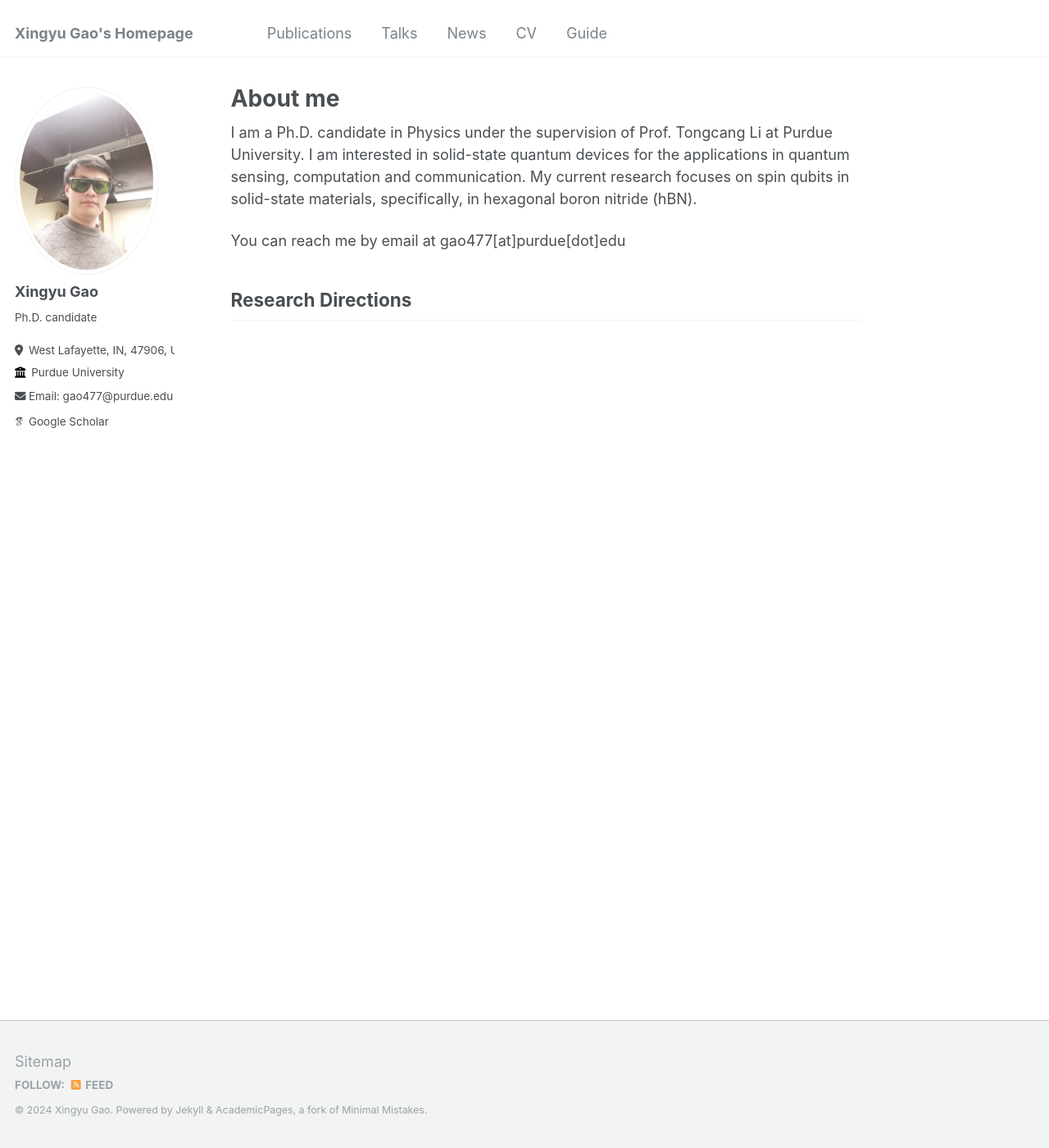
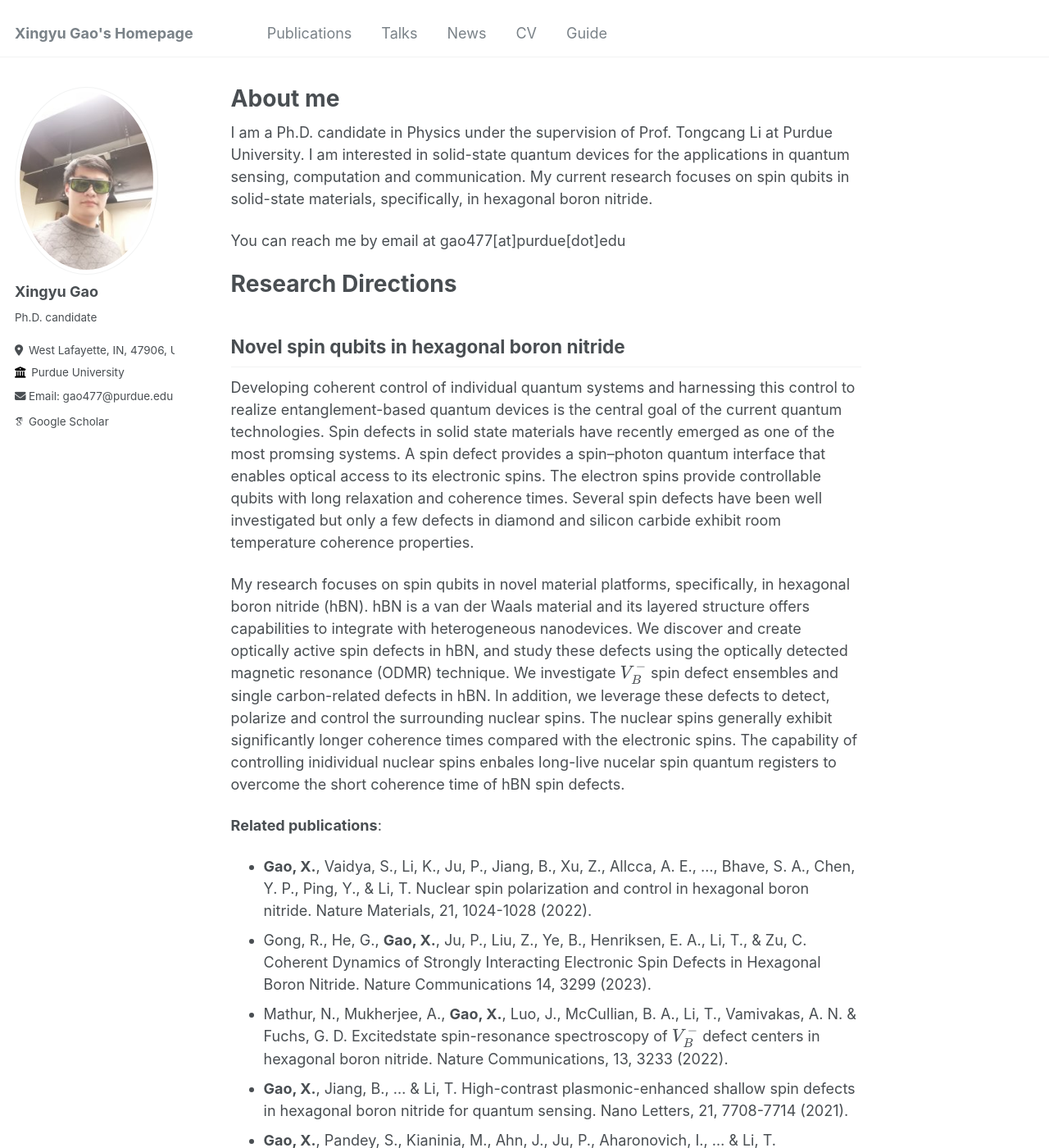
Before and after one commit to XingyuGao1996/XingyuGao1996.github.io, a Jekyll site: the page built from _pages/about.md, in a window 1280 px wide and 1400 px high. Shown: the whole window at 82% size. Built offline with Jekyll 4.4.1, drawn with Linux system fonts in a browser that asks for light colours; some web fonts are replaced; some of the changed text lies outside the part shown.

Commit message:
Xingyu Gao

```diff
--- a/_pages/about.md
+++ b/_pages/about.md
@@ -9,10 +9,48 @@ redirect_from:
 
 
 
-I am a Ph.D. candidate in Physics  under the supervision of Prof. Tongcang Li at Purdue University. I am interested in solid-state quantum devices for the applications in quantum sensing, computation and communication. My current research focuses on spin qubits in solid-state materials, specifically, in hexagonal boron nitride (hBN).
+I am a Ph.D. candidate in Physics  under the supervision of Prof. Tongcang Li at Purdue University. I am interested in solid-state quantum devices for the applications in quantum sensing, computation and communication. My current research focuses on spin qubits in solid-state materials, specifically, in hexagonal boron nitride.
 
 You can reach me by email at gao477[at]purdue[dot]edu
 
 
 
-## Research Directions
+# Research Directions
+
+## Novel spin qubits in hexagonal boron nitride
+Developing coherent control of individual quantum systems and harnessing this control to realize entanglement-based quantum devices is the central goal of the current quantum technologies.  Spin defects in solid state materials have recently emerged as one of the most promsing systems. A spin defect provides a spin–photon quantum interface that enables optical access to its electronic spins. The electron spins provide controllable qubits with long relaxation and coherence times.  Several spin defects have been well investigated but only a few defects in diamond and silicon carbide exhibit room temperature coherence properties.
+
+My research focuses on spin qubits in novel material platforms, specifically, in hexagonal boron nitride (hBN). hBN is a van der Waals material and its layered structure offers capabilities to integrate with heterogeneous nanodevices. We discover and create optically active spin defects in hBN, and study these defects using the optically detected magnetic resonance (ODMR) technique. We investigate $$V_B^-$$ spin defect ensembles and single carbon-related defects in hBN. In addition, we leverage these defects to detect, polarize and control the surrounding nuclear spins. The nuclear spins generally exhibit significantly longer coherence times compared with the electronic spins.  The capability of controlling inidividual nuclear spins enbales long-live nucelar spin quantum registers to overcome the short coherence time of hBN spin defects.
+
+__Related publications__:
+* __Gao, X.__, Vaidya, S., Li, K., Ju, P., Jiang, B., Xu, Z., Allcca, A. E., ..., Bhave, S. A., Chen, Y. P., Ping, Y., & Li, T. Nuclear spin polarization and control in hexagonal boron nitride. Nature Materials, 21, 1024-1028 (2022).
+* Gong, R., He, G., __Gao, X.__, Ju, P., Liu, Z., Ye, B., Henriksen, E. A., Li, T., & Zu, C. Coherent Dynamics of Strongly Interacting Electronic Spin Defects in Hexagonal Boron Nitride. Nature Communications 14, 3299 (2023).
+* Mathur, N., Mukherjee, A., __Gao, X.__, Luo, J., McCullian, B. A., Li, T., Vamivakas, A. N. & Fuchs, G. D. Excitedstate spin-resonance spectroscopy of $$V_B^-$$ defect centers in hexagonal boron nitride. Nature Communications, 13, 3233 (2022).
+* __Gao, X.__, Jiang, B., ... & Li, T. High-contrast plasmonic-enhanced shallow spin defects in hexagonal boron nitride for quantum sensing. Nano Letters, 21, 7708-7714 (2021).
+* __Gao, X.__, Pandey, S., Kianinia, M., Ahn, J., Ju, P., Aharonovich, I., ... & Li, T. Femtosecond laser writing of spin defects in hexagonal boron nitride. ACS Photonics, 8, 994-1000 (2021).
+
+## Quantum-enhanced sensing using spin defects
+
+__Related publications__:
+* __Gao, X.__, Vaidya, S., Dikshit, S., Ju, P., Shen, K., Jin, Y., and Li, T. Nanotube spin defects for omnidirectional magnetic field sensing. arXiv:2310.02709 (2023).
+* __Gao, X.__, Vaidya, S., Ju, P., Dikshit, S., Shen, K., Chen, Y. P., and Li, T. ”Quantum sensing of paramagnetic spins in liquids with spin qubits in hexagonal boron nitride.” ACS Photonics 10, 8, 2894–2900 (2023).
+* Xie, T., Shi, F., Chen, S., Guo, M., Chen, Y., Zhang, Y., Yang, Y., __Gao, X.__, ..., Shi, F., Du, J. 2018. Mesoscopic magnetic resonance spectroscopy with a remote spin sensor. Physical Review Applied, 9(6), p.064003 (2018).
+
+
+## Levitated optomechanics
+
+
+__Related publications__:
+* Jin, Y., Shen, K., Ju, P., __Gao, X.__, Zu, C., Grine, A. J., and Li, T. Quantum control and fast rotation of levitated diamonds in high vacuum. arXiv:2309.05821 (2023).
+* Ju, P., Jin, Y., Shen, K., Duan, Y., Xu, Z., __Gao, X.__, and Li, T. Near-field GHz rotation and sensing with an optically levitated nanodumbbell. arXiv:2301.10868 (2023).
+* Bang, J., Seberson, T., Ju, P., Ahn, J., Xu, Z., __Gao, X.__, Robicheaux, F., & Li, T. Five-dimensional cooling and nonlinear dynamics of an optically levitated nanodumbbell. Physical Review Research, 2, 043054 (2020).
+* Ahn, J., Xu, Z., Bang, J., Ju, P., __Gao, X.__, & Li, T. (2020). Ultrasensitive torque detection with an optically levitated nanorotor. Nature Nanotechnology, 15, 89-93.
+
+
+## Engineering of quantum fluctuation
+
+
+__Related publications__:
+* Xu, Z., Ju, P., __Gao, X.__, Shen, K., Jacob, Z., & Li, T. Observation and control of Casimir effects in a sphereplate-sphere system. Nature Communications, 13, 6148 (2022).
+* Xu, Z., __Gao, X.__, Bang, J., Jacob, Z., & Li, T. Non-reciprocal energy transfer through the Casimir effect. Nature nanotechnology, 17, 148-152 (2022).
+* __Gao, X.__, Khandekar, C., Jacob, Z., & Li, T. Thermal equilibrium spin torque: Near-field radiative angular momentum transfer in magneto-optical media. Physical Review B, 103, 125424 (2021).
```
Also changed, not shown: images/3953273590_704e3899d5_m.jpg (deleted), images/500x300.png (deleted), images/bio-photo-2.jpg (deleted), images/bio-photo.jpg (deleted), images/foo-bar-identity-th.jpg (deleted), images/foo-bar-identity.jpg (deleted), images/image-alignment-1200x4002.jpg (deleted), images/image-alignment-150x150.jpg (deleted), images/image-alignment-300x200.jpg (deleted), images/image-alignment-580x300.jpg (deleted), images/mstile-144x144.png (deleted), images/mstile-150x150.png (deleted), images/mstile-310x150.png (deleted), images/mstile-310x310.png (deleted), 2 more files.
